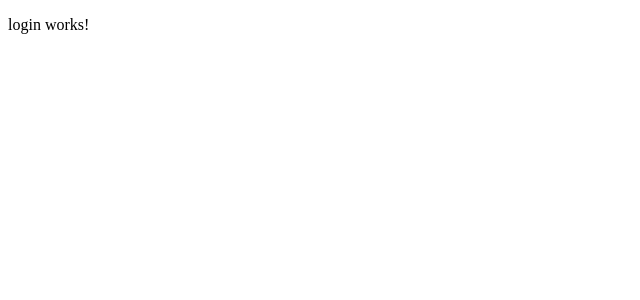
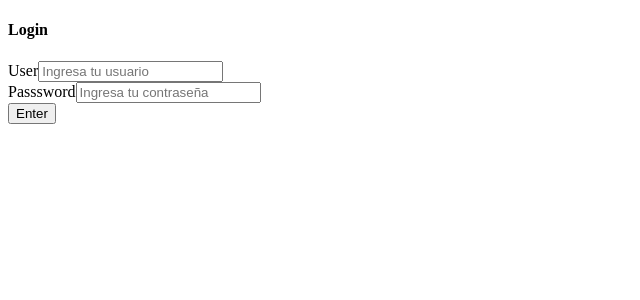
Before and after one commit to vanLam687/NcDetailing_FrontEnd, an Angular app: page / in a window 1280 px wide. Shown: the top 300 px of the page, without its empty margins (0-640 px from the left). Built offline with nearby package versions, Linux system fonts and the light colour scheme.

Commit message:
feat(auth): implement JWT login functionality
Implemented JWT-based login using UsersService and AuthService. LoginComponent now authenticates users, stores the token in AuthService, navigates on success, and displays error messages on failure.

```diff
--- a/src/app/Components/container/container.component.html
+++ b/src/app/Components/container/container.component.html
@@ -1,4 +1,4 @@
-<app-navbar></app-navbar>
+<!-- <app-navbar></app-navbar> -->
 <div class="container-fluid bg-dark text-white min-vh-100 py-4">
   <router-outlet></router-outlet>
 </div>
--- a/src/app/Components/lock/lock.component.html
+++ b/src/app/Components/lock/lock.component.html
@@ -1 +1,11 @@
-<p>lock works!</p>
+<div class="lock-wrapper d-flex align-items-center justify-content-center vh-100">
+  <div class="lock-card card bg-dark text-white border-light shadow-sm p-4">
+    <h4 class="text-center mb-4 text-light">Sesión Inválida</h4>
+    <div class="mb-3 text-light">
+      <p>Primero tienes que ingresar para poder navegar en esas paginas.</p>
+    </div>
+    <div class="d-grid">
+      <a class="btn btn-primary btn-sm lock-btn" href="login">Ingresar</a>
+    </div>
+  </div>
+</div>
--- a/src/app/Components/login/login.component.html
+++ b/src/app/Components/login/login.component.html
@@ -1 +1,23 @@
-<p>login works!</p>
+<div class="login-wrapper">
+  <div class="login-card card bg-dark text-white border-light shadow p-4">
+    <h4 class="text-center mb-4">Login</h4>
+
+    <div class="mb-3">
+      <label class="form-label">User</label>
+      <input type="text" class="form-control" placeholder="Ingresa tu usuario" [(ngModel)]="username">
+    </div>
+
+    <div class="mb-3">
+      <label class="form-label">Passsword</label>
+      <input type="password" class="form-control" placeholder="Ingresa tu contraseña" [(ngModel)]="password">
+    </div>
+
+    <div class="d-grid">
+      <button class="btn btn-primary btn-sm" (click)="Login()">Enter</button>
+    </div>
+
+    <div class="text-center mt-3">
+      <p class="text-danger" *ngIf="message">{{ message }}</p>
+    </div>
+  </div>
+</div>
--- a/src/app/Components/login/login.component.ts
+++ b/src/app/Components/login/login.component.ts
@@ -1,4 +1,7 @@
-import { Component } from '@angular/core';
+import { Component, OnInit } from '@angular/core';
+import { Router } from '@angular/router';
+import { UsersService } from '../../Services/users-service';
+import { AuthService } from '../../Services/auth-service';
 
 @Component({
   selector: 'app-login',
@@ -6,6 +9,37 @@ import { Component } from '@angular/core';
   templateUrl: './login.component.html',
   styleUrl: './login.component.css'
 })
-export class LoginComponent {
+export class LoginComponent implements OnInit {
+  constructor( private service: UsersService, private auth: AuthService, private router: Router) {}
 
+  username: any;
+  password: any;
+  message: any;
+  err: any;
+
+ ngOnInit(): void {
+    this.auth.clearToken();
+  }
+
+  Login(): void {
+    const obj = {
+      username: this.username,
+      password: this.password
+    };
+
+    this.service.Login(obj).subscribe(
+      (x: any) => {
+        if (x?.login === true && x.token) {
+          this.auth.setToken(x.token);
+
+          this.router.navigate(['/home/']);
+        } else {
+          this.message = x?.message || 'Invalid credentials';
+        }
+      },
+      (err) => {
+        this.message = err?.error?.message || 'Login error';
+      }
+    );
+  }
 }
--- a/src/app/Services/auth-service.ts
+++ b/src/app/Services/auth-service.ts
@@ -4,5 +4,21 @@ import { Injectable } from '@angular/core';
   providedIn: 'root'
 })
 export class AuthService {
+  private tokenKey = 'token';
+
+  setToken(token: string): void {
+    localStorage.setItem(this.tokenKey, token);
+  }
+
+  getToken(): string | null {
+    return localStorage.getItem(this.tokenKey);
+  }
+
+  clearToken(): void {
+    localStorage.removeItem(this.tokenKey);
+  }
+  isLoggedIn(): boolean {
+    return this.getToken() !== null;
+  }
 
 }
--- /dev/null
+++ b/src/app/Services/users-service.ts
@@ -0,0 +1,16 @@
+import { Injectable } from '@angular/core';
+import { HttpClient } from '@angular/common/http';
+
+@Injectable({
+  providedIn: 'root'
+})
+export class UsersService {
+  url = 'http://localhost:3000/api/users/';
+
+  constructor(private httpClient: HttpClient) {}
+
+  Login(user: any) {
+    return this.httpClient.post(this.url + 'login', user)
+  }
+
+}
--- a/src/app/app-module.ts
+++ b/src/app/app-module.ts
@@ -7,8 +7,8 @@ import { AppComponent } from './app.component';
 import { ContainerComponent } from './Components/container/container.component';
 import { NavbarComponent } from './Components/navbar/navbar.component';
 import { LockComponent } from './Components/lock/lock.component';
+import { RegisterComponent } from './Components/register/register.component';
 import { LoginComponent } from './Components/login/login.component';
-import { RegisterComponent } from './Components/register/register.component';
 
 @NgModule({
   declarations: [
@@ -16,8 +16,8 @@ import { RegisterComponent } from './Components/register/register.component';
     ContainerComponent,
     NavbarComponent,
     LockComponent,
-    LoginComponent,
-    RegisterComponent
+    RegisterComponent,
+    LoginComponent
   ],
   imports: [
     BrowserModule,
```
Also changed, not shown: src/app/Services/login-service.ts (deleted, +0 -8 lines), src/app/Components/lock/lock.component.ts (line endings or trailing spaces).
